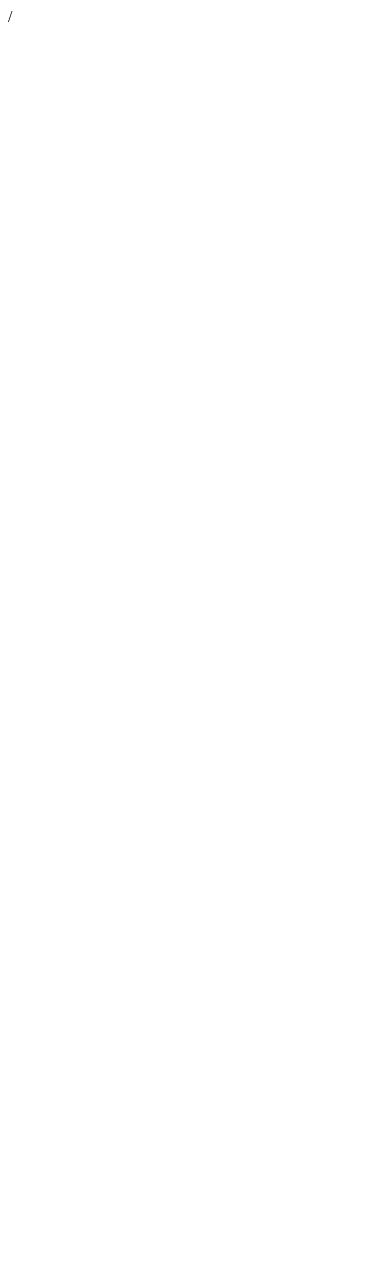
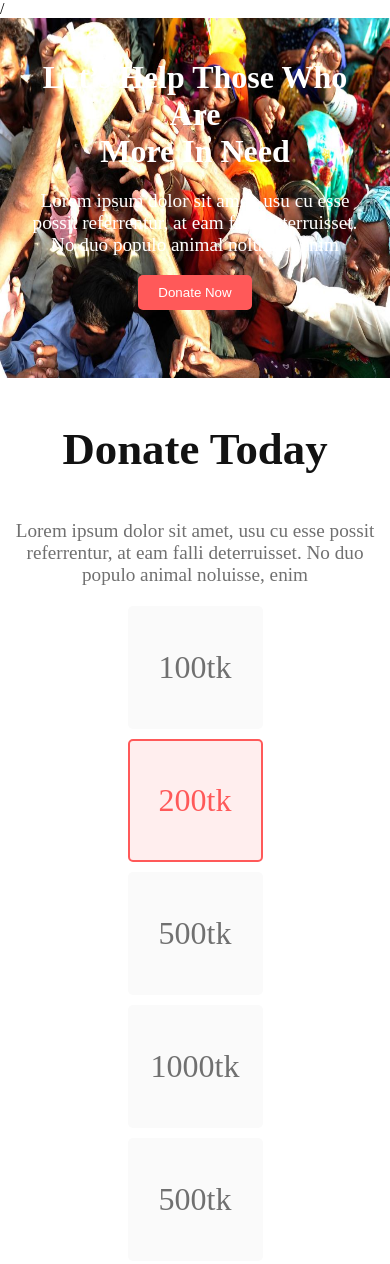
Before and after one commit to abdulmajed123/donate-today, a plain HTML site: page index.html in a window 390 px wide. Before the commit the page ends 844 px from the top, so only its background shows below. Drawn offline with Linux system fonts and the light colour scheme.

Commit message:
added donate section and made responsive

```diff
--- a/index.html
+++ b/index.html
@@ -6,7 +6,38 @@
   <title>Donate Today Project</title>
   <link rel="stylesheet" href="./styles/style.css">
 </head>/
-<body>
+<body class="poppins-font">
+
+  <!-- header section -->
+
+  <header class="header-section">
+    <div class="header-section-container">
+   <h1 class="header-title">Let’s Help Those Who Are <br> More In Need</h1>
+    <p class="header-description">Lorem ipsum dolor sit amet, usu cu esse possit referrentur, at eam falli deterruisset. No duo populo animal noluisse, enim</p>
+    <button class="btn-primary">Donate Now</button>
+    </div>
+  </header>
+  <main>
+
+    <section class="donate-today">
+      <h3 class="donate-today-title">Donate Today</h3>
+      <p class="donate-today-description">Lorem ipsum dolor sit amet, usu cu esse possit referrentur, at eam falli deterruisset. No duo populo animal noluisse, enim</p>
+
+      <div class="donate-container">
+        <div class="money-card"><p>100tk</p></div>
+        <div class="money-card1"><p>200tk</p></div>
+        <div class="money-card"><p>500tk</p></div>
+        <div class="money-card"><p>1000tk</p></div>
+        <div class="money-card"><p>500tk</p></div>
+      </div>
+
+
+    </section>
+
+  </main>
+  <footer>
+
+  </footer>
 
 </body>
 </html>
--- a/styles/style.css
+++ b/styles/style.css
@@ -0,0 +1,170 @@
+
+@import url('https://fonts.googleapis.com/css2?family=Poppins:ital,wght@0,100;0,200;0,300;0,400;0,500;0,600;0,700;0,800;0,900;1,100;1,200;1,300;1,400;1,500;1,600;1,700;1,800;1,900&display=swap');
+
+
+body{
+  max-width: 1440px;
+  margin: 0 auto;
+}
+
+/* share styles */
+
+.btn-primary{
+  border: none;
+  border-radius: 5px;
+  background: rgb(255, 89, 89);
+  padding: 10px 20px;
+  color: #FFFFFF;
+}
+
+
+
+
+
+/* header section styles */
+
+.header-section{
+  background-image: url("../images/donation0.jpg");
+  background-repeat: no-repeat;
+  background-size: 100% 100%;
+}
+
+.header-section-container{
+  max-width: 826px;
+  height: 320px;
+  margin: 0 auto;
+  padding: 174px 307px;
+  text-align: center;
+}
+
+.header-title{
+  font-size: 4rem;
+  font-weight: 700;
+  color: #FFFFFF;
+  margin-bottom: 15px;
+}
+
+.header-description{
+  font-size: 1.2rem;
+  font-weight: 400;
+  color: #FFFFFF;
+}
+
+/* donate today section styles */
+
+.donate-today-title{
+  font-size: 2.8rem;
+  font-weight: 700;
+  color: #121212;
+  text-align: center;
+}
+
+.donate-today-description{
+  font-size: 1.2rem;
+  font-weight: 400;
+  color: #707070;
+  text-align: center;
+}
+
+.donate-container{
+  display: grid;
+  grid-template-columns: repeat(5, 1fr);
+  gap: 20px;
+}
+
+.donate-container{
+  max-width: 691px;
+  margin: 20px auto;
+}
+
+.money-card{
+  border-radius: 5px;
+  background: rgb(250, 250, 250);
+  display: flex;
+  justify-content: center;
+  align-items: center;
+  width: 135px;
+  height: 123px;
+  margin-bottom: 30px;
+
+}
+
+.money-card1{
+  width: 135px;
+  height: 123px;
+  display: flex;
+  justify-content: center;
+  align-items: center;
+  font-size: 2rem;
+  color: #FF5959;
+  box-sizing: border-box;
+  border: 2px solid rgb(255, 89, 89);
+  border-radius: 5px;
+  background: rgb(255, 238, 238);
+}
+.money-card p{
+  font-size: 2rem;
+  color: #707070;
+}
+
+
+
+
+
+
+@media screen and (max-width: 576px){
+  .header-section{
+    background-image: url("../images/donation0.jpg");
+    background-repeat: no-repeat;
+    background-size: 100% 100%;
+
+  }
+
+  .header-section-container{
+    padding: 20px ;
+    height: 320px;
+    margin: 0 auto;
+    text-align: center;
+  }
+  .header-title{
+    font-size: 2rem;
+  }
+
+
+ .donate-container{
+  grid-template-columns: repeat(1, 1fr);
+  gap: 10px;
+}
+.money-card, .money-card1 {
+  margin: 0 auto;
+}
+
+}
+
+
+
+@media screen and (min-width: 576px) and (max-width: 992px){
+  .header-section{
+    background-image: url("../images/donation0.jpg");
+    background-repeat: no-repeat;
+    background-size: 100% 100%;
+
+  }
+
+  .header-section-container{
+    padding: 20px ;
+    margin: 0 auto;
+  }
+  .header-title{
+    font-size: 2.5rem;
+  }
+
+  .donate-container{
+  grid-template-columns: repeat(3, 1fr);
+  gap: 10px;
+}
+
+
+
+
+}
```
